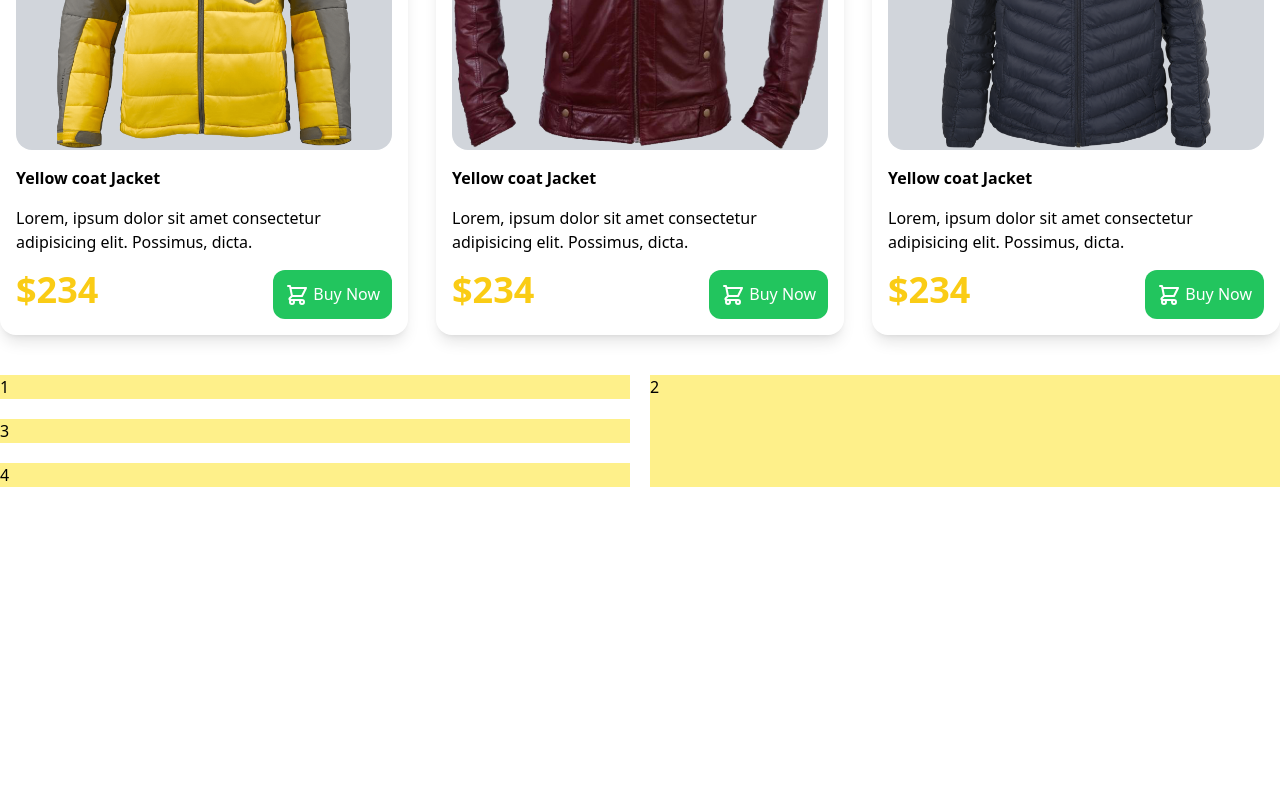
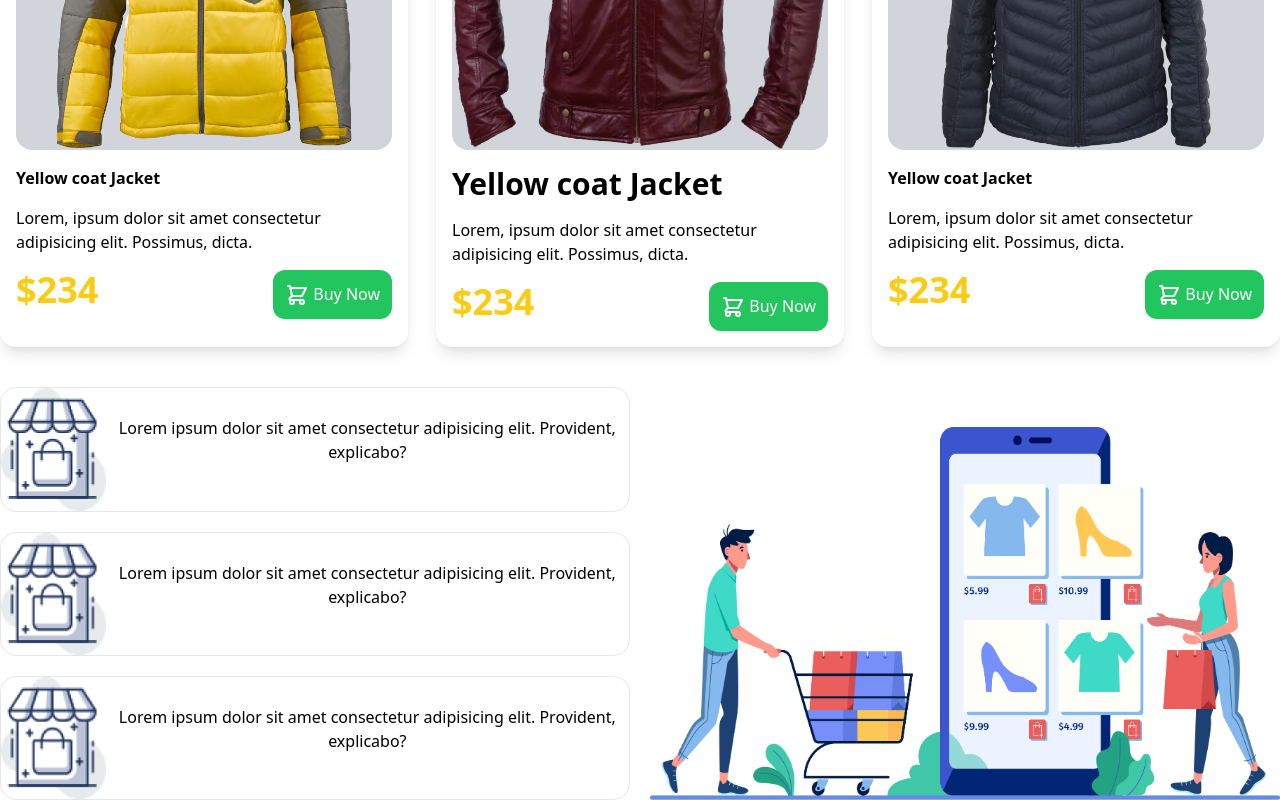
Before and after one commit to alhaj-cmd/penguin-tailwind, a plain HTML site: page index.html in a window 1280 px wide. Shown: the part 1674-2474 px from the top of the page. Before the commit the page ends 2161 px from the top, so only its background shows below. Drawn offline with nearby package versions, Linux system fonts and the light colour scheme.

Commit message:
Features add

```diff
--- a/index.html
+++ b/index.html
@@ -106,7 +106,7 @@
     <div class="shadow-lg space-y-4  rounded-2xl p-4">
         <div class="bg-gray-300 rounded-2xl">
             <img src="images/jacket-5.png" alt=""></div>
-        <h4 class="tex-3xl font-bold">Yellow coat Jacket</h4>
+        <h4 class="text-3xl font-bold">Yellow coat Jacket</h4>
         <p>Lorem, ipsum dolor sit amet consectetur adipisicing elit. Possimus, dicta.</p>
         <div class="flex justify-between">
             <h2 class="text-4xl font-black text-yellow-400">$234</h2>
@@ -136,10 +136,23 @@
 </section>
 <!-- Features section start -->
 <section class="grid grid-cols-2 gap-5 mt-10">
-    <div class="bg-yellow-200">1</div>
-    <div class="bg-yellow-200 row-span-3">2</div>
-    <div class="bg-yellow-200">3</div>
-    <div class="bg-yellow-200">4</div>
+    <div class=" flex border rounded-2xl">
+        <img class="w-1/6" src="icons/image 12.png" alt="">
+        <P class="text-center py-7">Lorem ipsum dolor sit amet consectetur adipisicing elit. Provident, explicabo?</P>
+    </div>
+    <div class="mt-10 row-span-3">
+
+        <img src="images/shopping.png" alt="">
+
+    </div>
+    <div class=" flex border rounded-2xl">
+        <img class="w-1/6" src="icons/image 12.png" alt="">
+        <P class="text-center py-7">Lorem ipsum dolor sit amet consectetur adipisicing elit. Provident, explicabo?</P>
+    </div>
+    <div class=" flex border rounded-2xl">
+        <img class="w-1/6" src="icons/image 12.png" alt="">
+        <P class="text-center py-7">Lorem ipsum dolor sit amet consectetur adipisicing elit. Provident, explicabo?</P>
+    </div>
 </section>
     </main>
     <footer>
```
